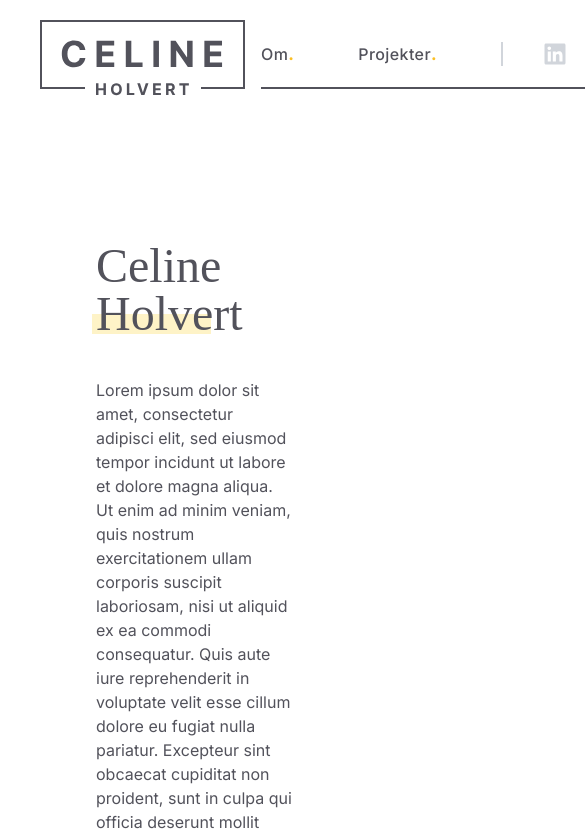
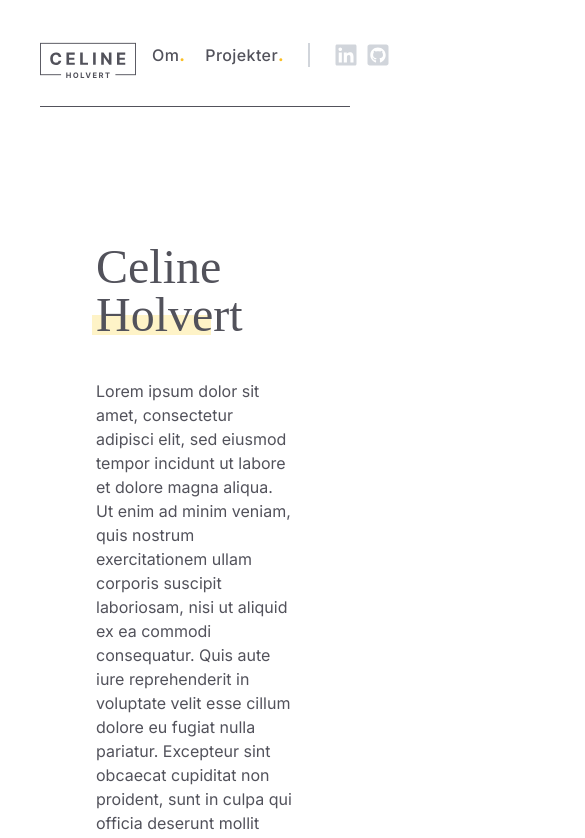
Before and after one commit to celinerh/portfolio, a React (Create React App) app: page / in a window 390 px wide. Shown: the top 838 px of the page, 585 px wide, since content can reach past the window. Built offline with nearby package versions, Linux system fonts and the light colour scheme; a web font is replaced by a local one.

Commit message:
responsiveness in progress

```diff
--- a/src/components/Navigation/Navigation.jsx
+++ b/src/components/Navigation/Navigation.jsx
@@ -9,7 +9,7 @@ const Navigation = () => {
   ];
 
   return (
-    <nav className="grid grid-cols-[auto,_1fr] mt-5 mb-24 mx-10">
+    <nav className="grid grid-cols-[auto_1fr] mt-5 mb-24 mx-10 border-b border-zinc-600">
       <Link to="/">
         <svg
           width="205"
@@ -17,6 +17,7 @@ const Navigation = () => {
           viewBox="0 0 205 86"
           fill="none"
           xmlns="http://www.w3.org/2000/svg"
+          className="w-24 md:w-auto"
         >
           <rect
             x="1"
@@ -38,8 +39,8 @@ const Navigation = () => {
         </svg>
       </Link>
 
-      <div className="flex items-center ml-4 border-b-2 border-zinc-600 h-[69px]">
-        <ul className="flex gap-16 items-center ml-auto pr-16 border-r-2 border-gray-300">
+      <div className="flex items-center ml-4 md:border-b-2 md:border-zinc-600 h-[69px]">
+        <ul className="flex items-center gap-5 pr-6 ml-auto border-r-2 border-gray-300 md:pr-16 md:gap-16">
           {NavigationListItems.map((listItem) => (
             <NavigationListItem
               title={listItem.title}
@@ -48,7 +49,7 @@ const Navigation = () => {
             />
           ))}
         </ul>
-        <ul className="flex gap-8 items-center px-10 text-gray-300 text-2xl">
+        <ul className="flex items-center gap-2 px-6 text-2xl text-gray-300 md:gap-4 md:px-10 md:gap-8">
           <li>
             <a
               href="https://www.linkedin.com/in/celinerh"
```
